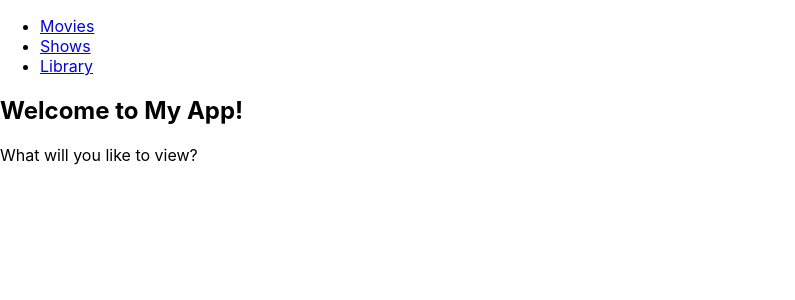
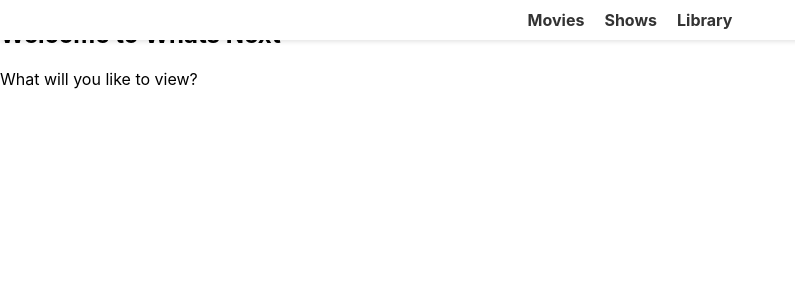
Before and after one commit to DominicArthur/my-app, a React (Create React App) app: page / in a window 1280 px wide. Shown: the top 300 px of the page, without its empty margins (0-795 px from the left). Built offline with nearby package versions, Linux system fonts and the light colour scheme.

Commit message:
Made NavBar

```diff
--- a/src/App.js
+++ b/src/App.js
@@ -5,8 +5,10 @@ import "./App.css";
 //import Footer from "./Footer";
 import Home from "./roots/Home";
 import Movie from "./roots/Movie";
-//import Shows from "./roots/Shows";
+import Show from "./roots/Show";
+import Library from "./roots/Library";
 import Navbar from './components/Navbar';
+import Shows from "./roots/Show";
 
 // Define the main App component
 function App() {
@@ -19,7 +21,8 @@ function App() {
          {/* Route for all pages */}
         <Route path="/" element={<Home />} />
         <Route path="/movies" element={<Movie />} />
-        {/* <Route path="/shows" element={<Shows />}/> */}
+        <Route path="/shows" element={<Show />} />
+        <Route path="/library" element={<Library />} />
       </Routes>
 
     </Router>
--- /dev/null
+++ b/src/components/Navbar.css
@@ -0,0 +1,37 @@
+nav {
+    background-color: #ffffff; /* White background */
+    padding: 10px 0; /* Add some padding at the top and bottom */
+    position: fixed;
+    top: 0;
+    left: 0;
+    width: 100%;
+    box-shadow: 0 2px 4px rgba(0, 0, 0, 0.1); /* shadow */
+  }
+
+  /* Navbar list */
+  ul {
+    list-style: none;
+    display: flex;
+    justify-content: center;
+    align-items: center;
+    margin: 0;
+    padding: 0;
+  }
+
+
+  li {
+    margin-right: 20px;
+  }
+
+  /* Navbar links */
+  a {
+    text-decoration: none;
+    color: #333;
+    font-weight: bold;
+    transition: color 0.3s ease;
+  }
+
+  /* Navbar link hover effect */
+  a:hover {
+    color: #007bff;
+  }
--- a/src/components/Navbar.js
+++ b/src/components/Navbar.js
@@ -1,5 +1,6 @@
 import React from 'react';
 import { Link } from 'react-router-dom';
+import './Navbar.css';
 
 const Navbar = () => {
   return (
--- a/src/roots/Home.js
+++ b/src/roots/Home.js
@@ -4,7 +4,7 @@ import React from "react";
 const Home = () => {
   return (
     <div>
-      <h2>Welcome to My App!</h2>
+      <h2>Welcome to Whats Next</h2>
       <p>What will you like to view?</p>
       {/* Add more JSX and components specific to the Home page */}
     </div>
--- a/src/roots/Library.js
+++ b/src/roots/Library.js
@@ -0,0 +1,11 @@
+const Library = () => {
+    return (
+      <div>
+        <h2>Library Page</h2>
+        <p>This is the Movie page content.</p>
+        {/* Add more JSX and components specific to the Movie page */}
+      </div>
+    );
+  };
+
+  export default Library;
--- a/src/roots/Show.js
+++ b/src/roots/Show.js
@@ -1,10 +1,9 @@
-
 const Shows = () => {
   return (
     <div>
       <h2>Shows Page</h2>
-      <p>This is the Shows page content.</p>
-      {/* Add more JSX and components specific to the Shows page */}
+      <p>This is the Movie page content.</p>
+      {/* Add more JSX and components specific to the Movie page */}
     </div>
   );
 };
```
